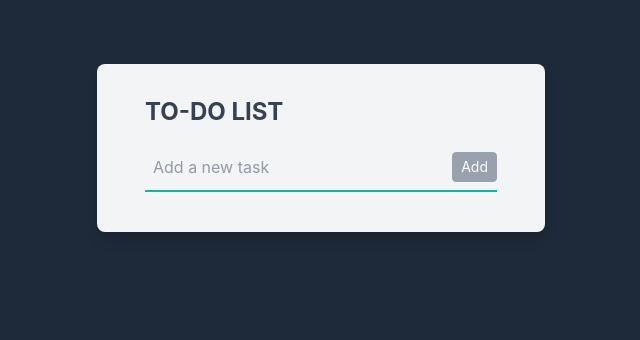
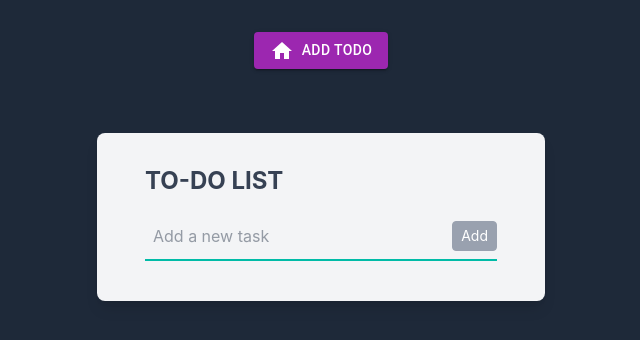
Before and after one commit to fabienbellanger/test-react, a React (Vite) app: page / in a window 1280 px wide. Shown: the top 340 px of the page, without its empty margins (319-959 px from the left). Built offline with nearby package versions, Linux system fonts and the light colour scheme.

Commit message:
Install MUI

```diff
--- a/src/App.tsx
+++ b/src/App.tsx
@@ -1,5 +1,19 @@
+import { Button } from '@mui/material';
 import TodoList from './components/todo_list/TodoList';
+import { Home as HomeIcon } from '@mui/icons-material';
 
 export default function App() {
-    return <TodoList />;
+    return (
+        <>
+            <div className='flex flex-row justify-center mt-8'>
+                <Button variant="contained" color="secondary">
+                    <span className='pr-2'><HomeIcon/></span>
+                    Add Todo
+                </Button>
+            </div>
+
+            <TodoList />
+
+        </>
+    );
 }
```
Also changed, not shown: package.json (+13 -8 lines), 1 other file (tests, documents, lock files or other folders).
